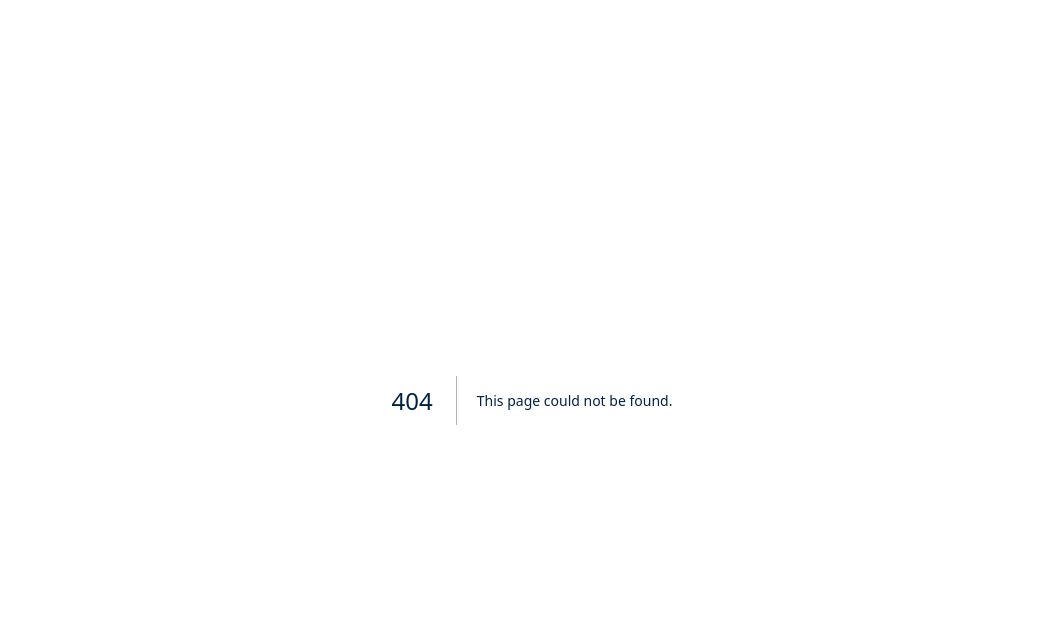
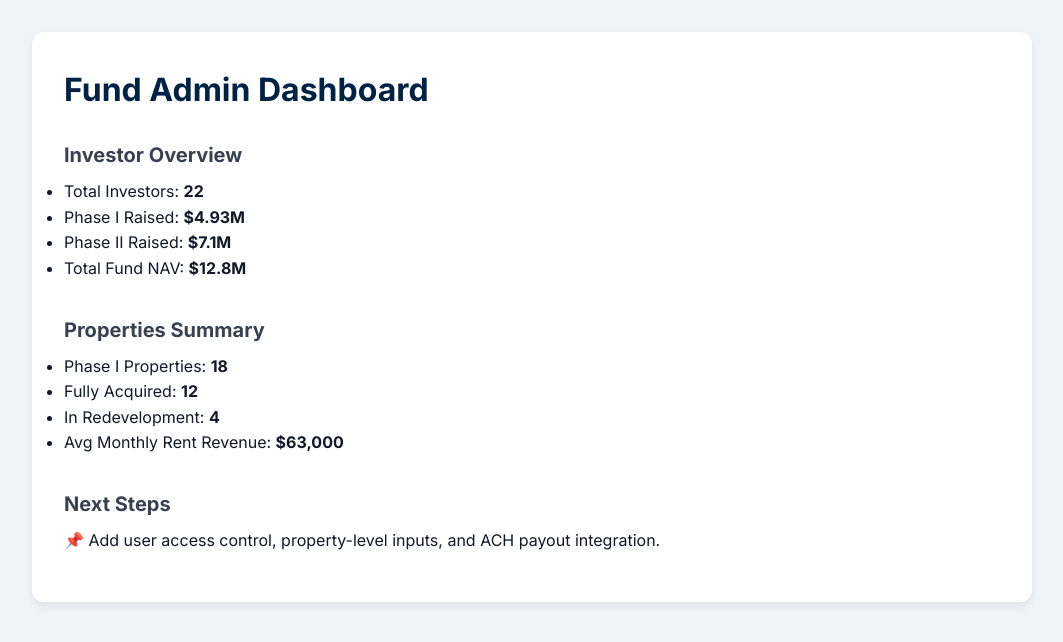
Before and after one commit to kbgoodwin/soulcity-fund, a Next.js app: page /admin in a window 1280 px wide. Before the commit this address had no page. Shown: the top 642 px of the page, without its empty margins (108-1171 px from the left). Built offline with nearby package versions, Linux system fonts and the light colour scheme.

Commit message:
Create admin.tsx

```diff
--- /dev/null
+++ b/pages/admin.tsx
@@ -0,0 +1,51 @@
+// pages/admin.tsx
+import Head from 'next/head';
+
+export default function AdminDashboard() {
+  return (
+    <>
+      <Head>
+        <title>Admin Dashboard | Soul City Fund</title>
+      </Head>
+      <main style={{ padding: '2rem', fontFamily: 'Inter, sans-serif', backgroundColor: '#f0f4f8', minHeight: '100vh' }}>
+        <div style={{
+          maxWidth: '1000px',
+          margin: '0 auto',
+          background: '#fff',
+          borderRadius: '12px',
+          boxShadow: '0 4px 10px rgba(0,0,0,0.08)',
+          padding: '2rem'
+        }}>
+          <h1 style={{ fontSize: '2rem', color: '#002244', marginBottom: '1.5rem' }}>
+            Fund Admin Dashboard
+          </h1>
+
+          <section style={{ marginBottom: '2rem' }}>
+            <h2 style={{ fontSize: '1.25rem', marginBottom: '0.5rem', color: '#374151' }}>Investor Overview</h2>
+            <ul>
+              <li>Total Investors: <strong>22</strong></li>
+              <li>Phase I Raised: <strong>$4.93M</strong></li>
+              <li>Phase II Raised: <strong>$7.1M</strong></li>
+              <li>Total Fund NAV: <strong>$12.8M</strong></li>
+            </ul>
+          </section>
+
+          <section style={{ marginBottom: '2rem' }}>
+            <h2 style={{ fontSize: '1.25rem', marginBottom: '0.5rem', color: '#374151' }}>Properties Summary</h2>
+            <ul>
+              <li>Phase I Properties: <strong>18</strong></li>
+              <li>Fully Acquired: <strong>12</strong></li>
+              <li>In Redevelopment: <strong>4</strong></li>
+              <li>Avg Monthly Rent Revenue: <strong>$63,000</strong></li>
+            </ul>
+          </section>
+
+          <section>
+            <h2 style={{ fontSize: '1.25rem', marginBottom: '0.5rem', color: '#374151' }}>Next Steps</h2>
+            <p>📌 Add user access control, property-level inputs, and ACH payout integration.</p>
+          </section>
+        </div>
+      </main>
+    </>
+  );
+}
```
